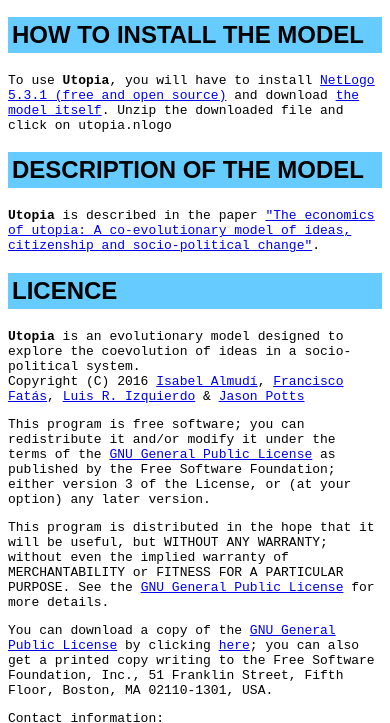
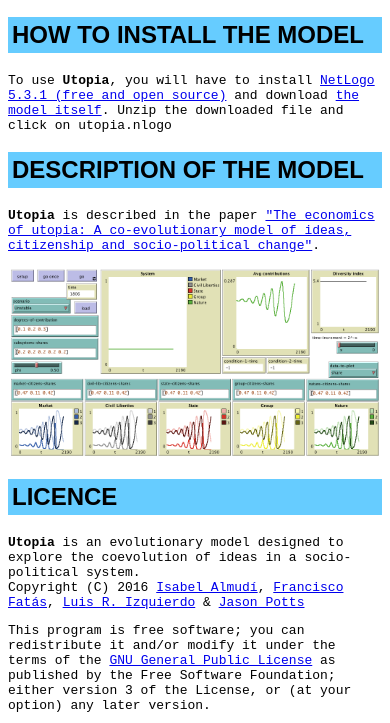
Before and after one commit to luis-r-izquierdo/utopia, a plain HTML site: page index.html in a window 390 px wide. Shown: the part 120-843 px from the top of the page. Drawn offline with Linux system fonts and the light colour scheme.

Commit message:
added responsive img

```diff
--- a/index.html
+++ b/index.html
@@ -105,6 +105,14 @@
          font-weight: bold
       }
    </STYLE>
+   <STYLE type="text/css">
+      img {
+         max-width: 100%;
+         height: auto;
+         width: auto\9;
+         /* ie8 */
+      }
+   </STYLE>
 
 </HEAD>
 
@@ -121,6 +129,8 @@
    <H2>DESCRIPTION OF THE MODEL</H2>
 
    <p><b>Utopia</b> is described in the paper <a target="_blank" href="http://dx.doi.org/10.2139/ssrn.2704206">"The economics of utopia: A co-evolutionary model of ideas, citizenship and socio-political change"</a>.</p>
+
+   <img style="margin:0px auto;display:block" src="./utopia.png" alt="timeline" />
 
    <H2>LICENCE</H2>
 
```
Also changed, not shown: utopia.png (added).
